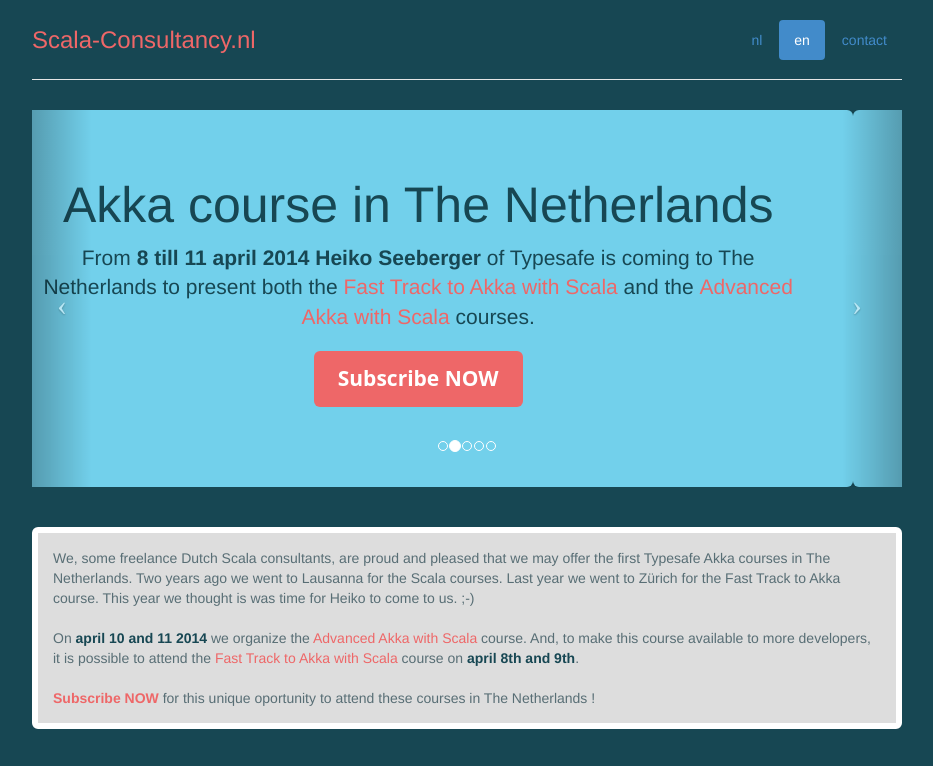
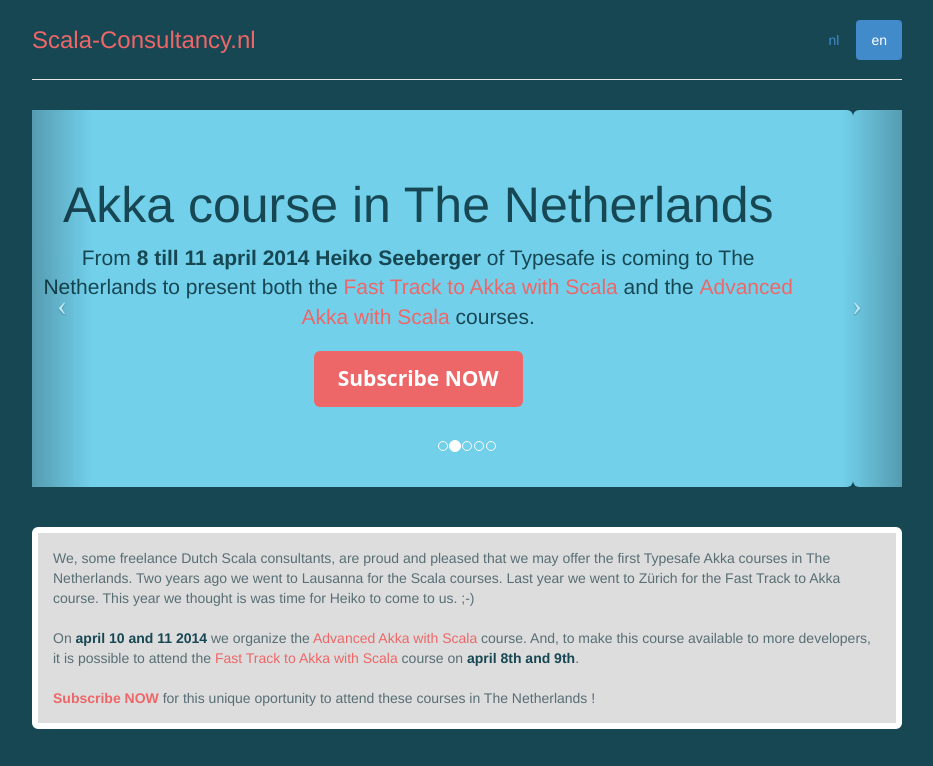
Before and after one commit to awouda/akkacourse, a plain HTML site: page index-eng.html in a window 1280 px wide. Shown: the top 766 px of the page, without its empty margins (173-1106 px from the left). Drawn offline with Linux system fonts and the light colour scheme.

Commit message:
Removed contact page.

```diff
--- a/index-eng.html
+++ b/index-eng.html
@@ -42,7 +42,7 @@
         <ul class="nav nav-pills pull-right">
           <li><a href="index.html">nl</a></li>
           <li class="active"><a href="index-eng.html">en</a></li>
-          <li><a href="contact.html">contact</a></li>
+          <!-- <li><a href="contact.html">contact</a></li> -->
         </ul>
         <h3 class="text-muted">Scala-Consultancy.nl</h3>
       </div>
```
Also changed, not shown: index.html (+1 -1 lines).
